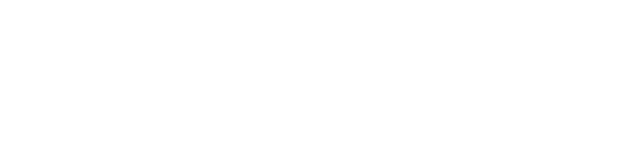
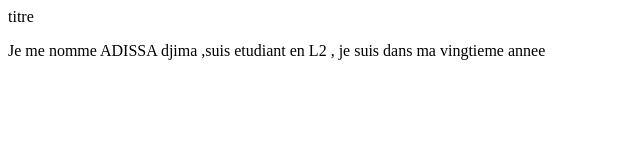
Before and after one commit to djouman/git-mon-cv, a plain HTML site: page index.html in a window 1280 px wide. Shown: the whole page, without its empty margins (0-640 px from the left). Drawn offline with Linux system fonts and the light colour scheme.

Commit message:
mise en place de la section description

```diff
--- a/index.html
+++ b/index.html
@@ -8,8 +8,7 @@
     <link rel="stylesheet" href="style.css">
 </head>
 <body>
-    <header></header>
-    <main></main>
-    <footer></footer>
+    <section>titre</section>
+    <p>Je me nomme ADISSA djima ,suis etudiant en L2 , je suis dans ma vingtieme annee </p>
 </body>
 </html>
```
